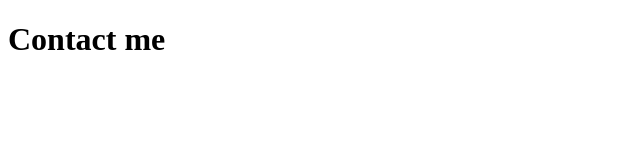
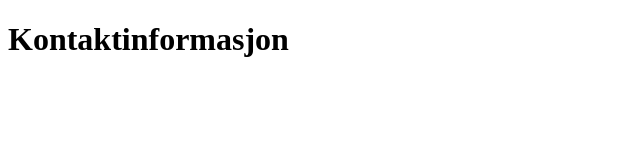
Before and after one commit to N8-m8/test-site.github.io, a plain HTML site: page contact.html in a window 1280 px wide. Shown: the whole page, without its empty margins (0-640 px from the left). Drawn offline with Linux system fonts and the light colour scheme.

Commit message:
Update contact.html

```diff
--- a/contact.html
+++ b/contact.html
@@ -7,6 +7,6 @@
     <title>Document</title>
 </head>
 <body>
-    <h1>Contact me</h1>
+    <h1>Kontaktinformasjon</h1>
 </body>
 </html>
```
